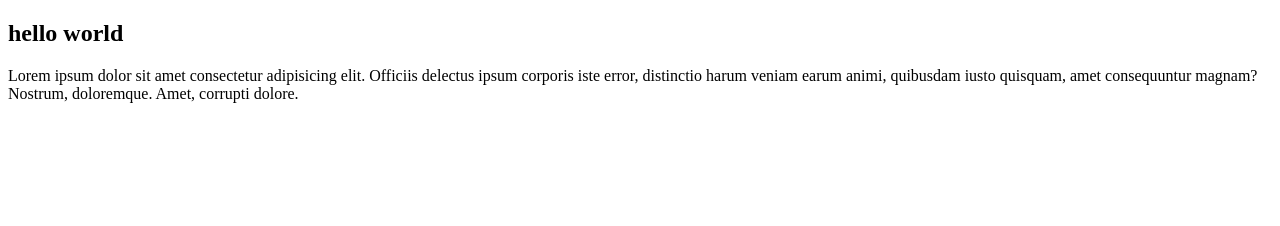
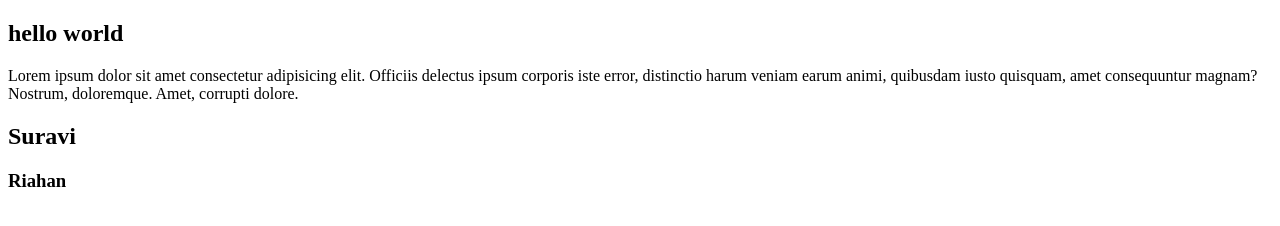
Before and after one commit to suravi8/my-first, a plain HTML site: page try.html in a window 1280 px wide. Drawn offline with Linux system fonts and the light colour scheme.

Commit message:
first commit suru

```diff
--- a/try.html
+++ b/try.html
@@ -8,7 +8,8 @@
 <body>
   <h2>hello world</h2>
   <p>Lorem ipsum dolor sit amet consectetur adipisicing elit. Officiis delectus ipsum corporis iste error, distinctio harum veniam earum animi, quibusdam iusto quisquam, amet consequuntur magnam? Nostrum, doloremque. Amet, corrupti dolore.
-
   </p>
+  <h2>Suravi</h2>
+  <h3>Riahan</h3>
 </body>
 </html>
```
